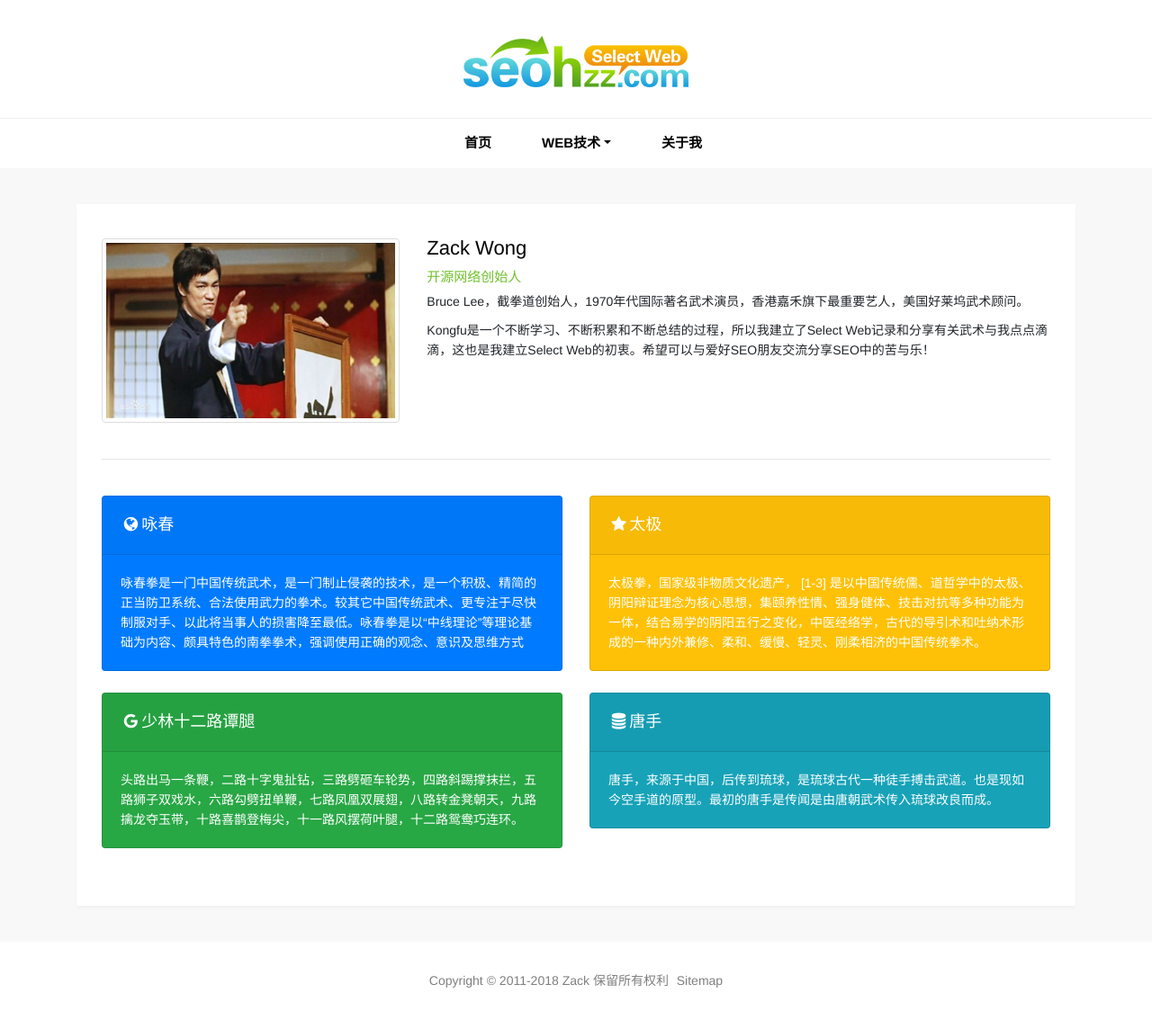
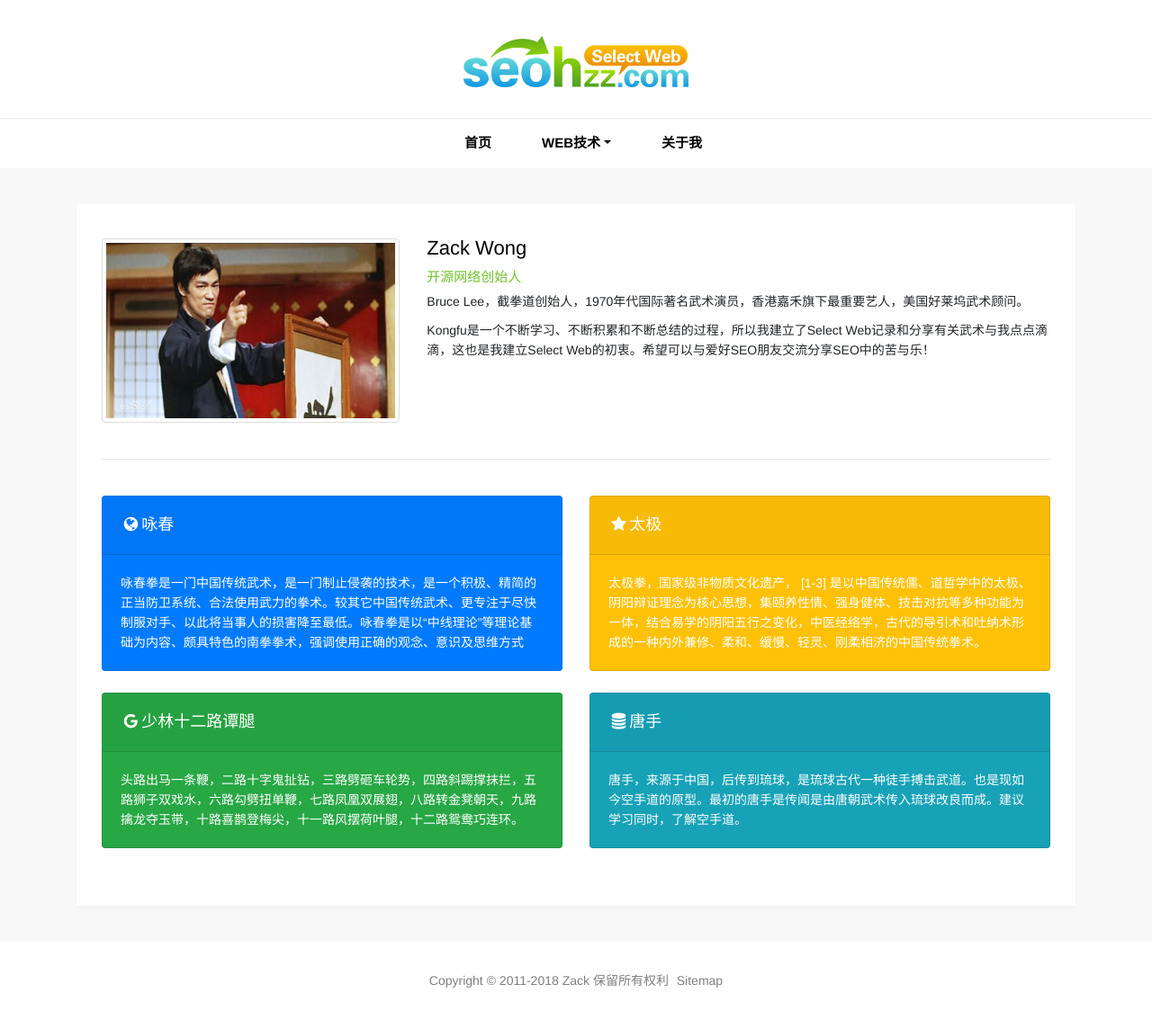
Before and after one commit to WHQM/WHQM.github.io, a Jekyll site: the page built from pages/about.html, in a window 1280 px wide. Shown: the whole page at 90% size. Built offline with Jekyll 4.4.1, drawn with Linux system fonts in a browser that asks for light colours.

Commit message:
Update about.html

```diff
--- a/pages/about.html
+++ b/pages/about.html
@@ -45,7 +45,7 @@ description: Bruce Lee，截拳道创始人，1970年代国际著名武术演员
             <div class="card text-white bg-info mb-4">
               <div class="card-header"><h4><i class="fa fa-database fa-fw"></i>唐手</h4></div>
               <div class="card-body">
-                <p class="card-text">唐手，来源于中国，后传到琉球，是琉球古代一种徒手搏击武道。也是现如今空手道的原型。最初的唐手是传闻是由唐朝武术传入琉球改良而成。</p>
+                <p class="card-text">唐手，来源于中国，后传到琉球，是琉球古代一种徒手搏击武道。也是现如今空手道的原型。最初的唐手是传闻是由唐朝武术传入琉球改良而成。建议学习同时，了解空手道。</p>
               </div>
             </div>
           </div>
```
